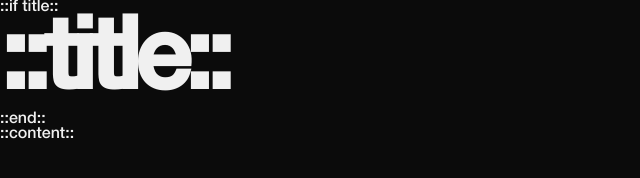
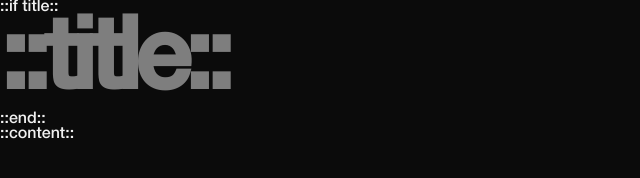
Before and after one commit to disktree/yux, a plain HTML site: page res/html/site.html in a window 1280 px wide. Shown: the whole page, without its empty margins (0-640 px from the left). Drawn offline with nearby package versions, Linux system fonts and the light colour scheme; files that its build step writes are made by us from their sources; files whose address does not match are found by name.

Commit message:
Indicate loading

```diff
--- a/res/html/site.html
+++ b/res/html/site.html
@@ -25,7 +25,7 @@
 	<body id="::id::">
 
 		<header>
-			::if title::<h1>::title::</h1>::end::
+			::if title::<h1 class="preload">::title::</h1>::end::
 		</header>
 
 		<main>
--- a/res/style/app.less
+++ b/res/style/app.less
@@ -58,6 +58,10 @@ header h1 {
     letter-spacing: -6px;
     cursor: default;
     user-select: none;
+	transition: opacity 0.5s;
+	&.preload {
+		opacity: 0.5;
+	}
 }
 
 ::selection {
```
Also changed, not shown: 1 other file.
